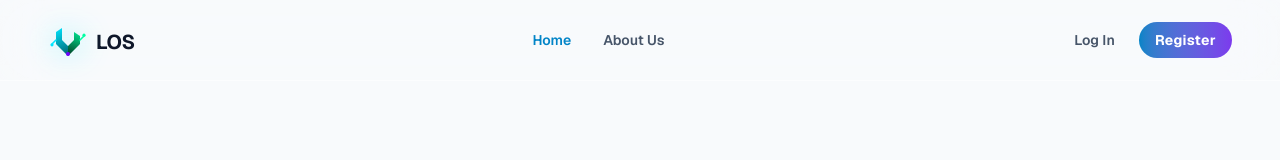
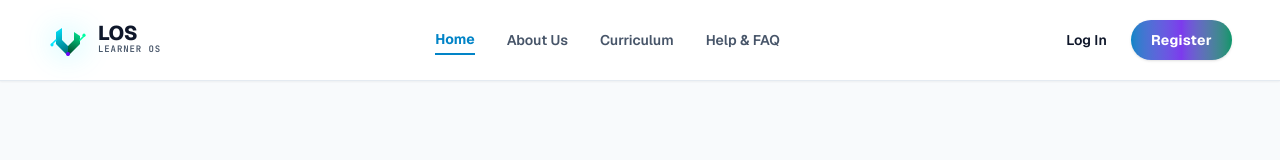
Before and after one commit to aaryankasaudhan91-dev/Learning-operating-system-LOS-, a React (Vite) app in the folder frontend/: page / in a window 1280 px wide. Shown: the top 160 px of the page. Built offline with nearby package versions, Linux system fonts and the light colour scheme; no server answers.

Commit message:
feat: add Navbar and LandingPage components to frontend

```diff
--- a/frontend/src/components/Navbar.tsx
+++ b/frontend/src/components/Navbar.tsx
@@ -3,8 +3,8 @@
  * SPDX-License-Identifier: Apache-2.0
  */
 
-import React from 'react';
-import { Sparkles, Brain, GraduationCap, Compass, ShieldAlert, Sliders, LogOut, Lock } from 'lucide-react';
+import React, { useState } from 'react';
+import { Sparkles, Brain, GraduationCap, Compass, ShieldAlert, Sliders, LogOut, Lock, Menu, X, BookOpen, Shield } from 'lucide-react';
 import { AppView } from '../types';
 import { AppLogo } from './AppLogo';
 
@@ -27,115 +27,213 @@ export default function Navbar({
   userName,
   onLogout
 }: NavbarProps) {
+  const [mobileMenuOpen, setMobileMenuOpen] = useState(false);
+
+  const handleNav = (view: AppView) => {
+    setView(view);
+    setMobileMenuOpen(false);
+  };
 
   return (
-    <nav className="fixed top-0 left-0 w-full z-50 bg-void-black/40 border-b border-glass-stroke backdrop-blur-xl">
-      <div className="max-w-[1440px] mx-auto px-6 md:px-12 h-20 flex justify-between items-center">
+    <nav className="fixed top-0 left-0 w-full z-50 bg-white/95 dark:bg-slate-950/95 border-b border-slate-200/90 dark:border-slate-800 backdrop-blur-xl shadow-xs">
+      <div className="max-w-[1440px] mx-auto px-4 sm:px-6 md:px-12 h-20 flex justify-between items-center">
+
         {/* Brand Logo */}
         <div
-          onClick={() => {
-            setView(userName ? 'courses' : 'landing');
-          }}
-          className="flex items-center gap-2 cursor-pointer group"
+          onClick={() => handleNav(userName ? 'courses' : 'landing')}
+          className="flex items-center gap-2.5 cursor-pointer group select-none"
         >
           <div className="group-hover:scale-105 transition-transform">
             <AppLogo className="w-10 h-10" showText={false} />
           </div>
-          <span className="font-sans font-bold text-xl tracking-tight text-on-surface group-hover:text-electric-cyan transition-colors mt-1">
+          <div className="flex flex-col">
+            <span className="font-sans font-black text-xl tracking-tight text-on-surface group-hover:text-electric-cyan transition-colors leading-none">
               LOS
             </span>
+            <span className="font-mono text-[9px] uppercase tracking-widest text-on-surface-variant font-bold">
+              Learner OS
+            </span>
+          </div>
         </div>
 
-        {/* Center Public Links */}
-        {(currentView === 'landing' || currentView === 'about') && (
-          <div className="flex items-center gap-6 md:gap-8 font-sans text-sm font-semibold">
+        {/* Center Desktop Navigation */}
+        <div className="hidden md:flex items-center gap-8 font-sans text-sm font-semibold">
           <button
-              onClick={() => setView('landing')}
-              className={`hover:text-electric-cyan transition-colors cursor-pointer ${currentView === 'landing' ? 'text-electric-cyan' : 'text-on-surface-variant'}`}
+            onClick={() => handleNav('landing')}
+            className={`hover:text-electric-cyan transition-colors cursor-pointer py-1 ${
+              currentView === 'landing' ? 'text-electric-cyan border-b-2 border-electric-cyan font-bold' : 'text-on-surface-variant'
+            }`}
           >
             Home
           </button>
           <button
-              onClick={() => setView('about')}
-              className={`hover:text-electric-cyan transition-colors cursor-pointer ${currentView === 'about' ? 'text-electric-cyan' : 'text-on-surface-variant'}`}
+            onClick={() => handleNav('about')}
+            className={`hover:text-electric-cyan transition-colors cursor-pointer py-1 ${
+              currentView === 'about' ? 'text-electric-cyan border-b-2 border-electric-cyan font-bold' : 'text-on-surface-variant'
+            }`}
           >
             About Us
           </button>
+          <button
+            onClick={() => handleNav('courses')}
+            className={`hover:text-electric-cyan transition-colors cursor-pointer py-1 ${
+              currentView === 'courses' ? 'text-electric-cyan border-b-2 border-electric-cyan font-bold' : 'text-on-surface-variant'
+            }`}
+          >
+            Curriculum
+          </button>
+          <button
+            onClick={() => handleNav('help')}
+            className={`hover:text-electric-cyan transition-colors cursor-pointer py-1 ${
+              currentView === 'help' ? 'text-electric-cyan border-b-2 border-electric-cyan font-bold' : 'text-on-surface-variant'
+            }`}
+          >
+            Help &amp; FAQ
+          </button>
         </div>
-        )}
 
         {/* Right side controls */}
+        <div className="flex items-center gap-3">
           {userName ? (
             /* Authenticated User Actions */
-          <div id="authenticated-user-profile" className="flex items-center gap-4 animate-[fadeIn_0.3s_ease-out]">
-            <div className="hidden lg:flex items-center gap-2 px-3.5 py-1.5 rounded-full text-xs font-semibold tracking-wide border border-glass-stroke bg-surface-container bg-opacity-40">
+            <div id="authenticated-user-profile" className="flex items-center gap-3">
+              <div className="hidden lg:flex items-center gap-2 px-3 py-1.5 rounded-full text-xs font-semibold tracking-wide border border-slate-200 dark:border-slate-800 bg-slate-100/80 dark:bg-slate-900/80">
                 {userRole === 'student' ? (
                   <>
                     <Brain className="w-3.5 h-3.5 text-electric-cyan animate-pulse" />
-                  <span className="text-electric-cyan font-bold tracking-wider">STUDENT PORTAL</span>
+                    <span className="text-electric-cyan font-bold tracking-wider">STUDENT</span>
                   </>
                 ) : (
                   <>
                     <GraduationCap className="w-3.5 h-3.5 text-plasma-violet animate-pulse" />
-                  <span className="text-plasma-violet font-bold tracking-wider">MENTOR PORTAL</span>
+                    <span className="text-plasma-violet font-bold tracking-wider">MENTOR</span>
                   </>
                 )}
               </div>
 
-            {/* User Name Display */}
-            <div className="hidden sm:block font-sans text-xs font-medium text-on-surface-variant bg-white/5 px-3 py-1.5 rounded-lg border border-glass-stroke">
+              <div className="hidden sm:block font-sans text-xs font-medium text-on-surface-variant bg-slate-100 dark:bg-slate-900 px-3 py-1.5 rounded-lg border border-slate-200 dark:border-slate-800 truncate max-w-[140px]">
                 {userName}
               </div>
 
-            <div className="flex items-center gap-2">
               <button
-                onClick={() => setView('courses')}
-                className="px-4 py-1.5 rounded-full border border-glass-stroke bg-surface-container flex items-center justify-center gap-1.5 text-xs font-bold text-on-surface hover:border-electric-cyan hover:scale-105 transition-all cursor-pointer"
+                onClick={() => handleNav('courses')}
+                className="px-4 py-2 rounded-full border border-slate-200 dark:border-slate-800 bg-slate-100 dark:bg-slate-900 flex items-center gap-1.5 text-xs font-bold text-on-surface hover:border-electric-cyan hover:scale-105 transition-all cursor-pointer shadow-xs"
                 title="Return to Dashboard"
               >
                 {userRole === 'student' ? (
                   <>
                     <Brain className="w-3.5 h-3.5 text-electric-cyan" />
-                    <span>Dashboard</span>
+                    <span className="hidden xs:inline">Dashboard</span>
                   </>
                 ) : (
                   <>
                     <GraduationCap className="w-3.5 h-3.5 text-plasma-violet" />
-                    <span>Portal</span>
+                    <span className="hidden xs:inline">Portal</span>
                   </>
                 )}
               </button>
 
-              {/* Logout Trigger */}
               {onLogout && (
                 <button
                   onClick={onLogout}
-                  className="w-8 h-8 rounded-full border border-glass-stroke bg-red-900/10 flex items-center justify-center text-red-400 hover:text-red-300 hover:border-red-500 hover:scale-105 transition-all cursor-pointer"
-                  title="Secure Logout Session"
+                  className="w-9 h-9 rounded-full border border-red-500/30 bg-red-50 dark:bg-red-950/20 flex items-center justify-center text-red-500 hover:text-red-600 hover:border-red-500 hover:scale-105 transition-all cursor-pointer"
+                  title="Logout Session"
+                  aria-label="Logout"
                 >
                   <LogOut className="w-4 h-4" />
                 </button>
               )}
             </div>
-          </div>
           ) : (
             /* Unauthenticated Public Actions */
-          <div className="flex items-center gap-3">
+            <div className="hidden sm:flex items-center gap-3">
               <button
-              onClick={() => setView('login')}
-              className="text-xs md:text-sm text-on-surface-variant hover:text-on-surface font-semibold px-3 py-2 cursor-pointer transition-colors"
+                onClick={() => handleNav('login')}
+                className="text-xs md:text-sm text-on-surface font-semibold px-3 py-2 cursor-pointer hover:text-electric-cyan transition-colors"
               >
                 Log In
               </button>
               <button
-              onClick={() => setView('register')}
-              className="px-4 py-2 rounded-full bg-gradient-to-r from-electric-cyan to-plasma-violet text-white text-xs md:text-sm font-bold tracking-wide hover:scale-105 hover:shadow-[0_0_20px_rgba(2,132,199,0.3)] active:scale-95 transition-all cursor-pointer"
+                onClick={() => handleNav('register')}
+                className="px-5 py-2.5 rounded-full bg-gradient-to-r from-electric-cyan via-plasma-violet to-synapse-green text-white text-xs md:text-sm font-bold tracking-wide hover:scale-105 hover:shadow-[0_0_20px_rgba(2,132,199,0.35)] active:scale-95 transition-all cursor-pointer shadow-sm"
               >
                 Register
               </button>
             </div>
           )}
+
+          {/* Mobile menu toggle hamburger */}
+          <button
+            onClick={() => setMobileMenuOpen(!mobileMenuOpen)}
+            className="md:hidden p-2 rounded-xl border border-slate-200 dark:border-slate-800 text-on-surface hover:text-electric-cyan cursor-pointer transition-colors"
+            aria-label={mobileMenuOpen ? "Close menu" : "Open menu"}
+          >
+            {mobileMenuOpen ? <X className="w-5 h-5" /> : <Menu className="w-5 h-5" />}
+          </button>
         </div>
+
+      </div>
+
+      {/* Mobile Drawer Dropdown */}
+      {mobileMenuOpen && (
+        <div className="md:hidden border-t border-slate-200 dark:border-slate-800 bg-white dark:bg-slate-950 px-6 py-6 space-y-4 animate-[fadeIn_0.2s_ease-out] shadow-xl">
+          <div className="flex flex-col space-y-3 font-sans text-sm font-semibold text-left">
+            <button
+              onClick={() => handleNav('landing')}
+              className={`p-2 rounded-lg text-left ${currentView === 'landing' ? 'bg-electric-cyan/10 text-electric-cyan font-bold' : 'text-on-surface'}`}
+            >
+              Home Portal
+            </button>
+            <button
+              onClick={() => handleNav('about')}
+              className={`p-2 rounded-lg text-left ${currentView === 'about' ? 'bg-electric-cyan/10 text-electric-cyan font-bold' : 'text-on-surface'}`}
+            >
+              About Philosophy
+            </button>
+            <button
+              onClick={() => handleNav('courses')}
+              className={`p-2 rounded-lg text-left ${currentView === 'courses' ? 'bg-electric-cyan/10 text-electric-cyan font-bold' : 'text-on-surface'}`}
+            >
+              Curriculum Hub
+            </button>
+            <button
+              onClick={() => handleNav('help')}
+              className={`p-2 rounded-lg text-left ${currentView === 'help' ? 'bg-electric-cyan/10 text-electric-cyan font-bold' : 'text-on-surface'}`}
+            >
+              Help &amp; FAQ
+            </button>
+            <button
+              onClick={() => handleNav('privacy')}
+              className={`p-2 rounded-lg text-left ${currentView === 'privacy' ? 'bg-electric-cyan/10 text-electric-cyan font-bold' : 'text-on-surface-variant'}`}
+            >
+              Privacy Policy
+            </button>
+            <button
+              onClick={() => handleNav('terms')}
+              className={`p-2 rounded-lg text-left ${currentView === 'terms' ? 'bg-electric-cyan/10 text-electric-cyan font-bold' : 'text-on-surface-variant'}`}
+            >
+              Terms &amp; Conditions
+            </button>
+          </div>
+
+          {!userName && (
+            <div className="pt-4 border-t border-slate-200 dark:border-slate-800 flex flex-col gap-2.5">
+              <button
+                onClick={() => handleNav('login')}
+                className="w-full py-3 rounded-xl border border-slate-200 dark:border-slate-800 text-on-surface font-bold text-sm text-center"
+              >
+                Log In
+              </button>
+              <button
+                onClick={() => handleNav('register')}
+                className="w-full py-3 rounded-xl bg-gradient-to-r from-electric-cyan to-plasma-violet text-white font-bold text-sm text-center shadow-md"
+              >
+                Register Signature
+              </button>
+            </div>
+          )}
+        </div>
+      )}
     </nav>
   );
 }
```
Also changed, not shown: frontend/src/components/LandingPage.tsx (+11 -7 lines). Lines whose indentation alone changed are shown as unchanged.
